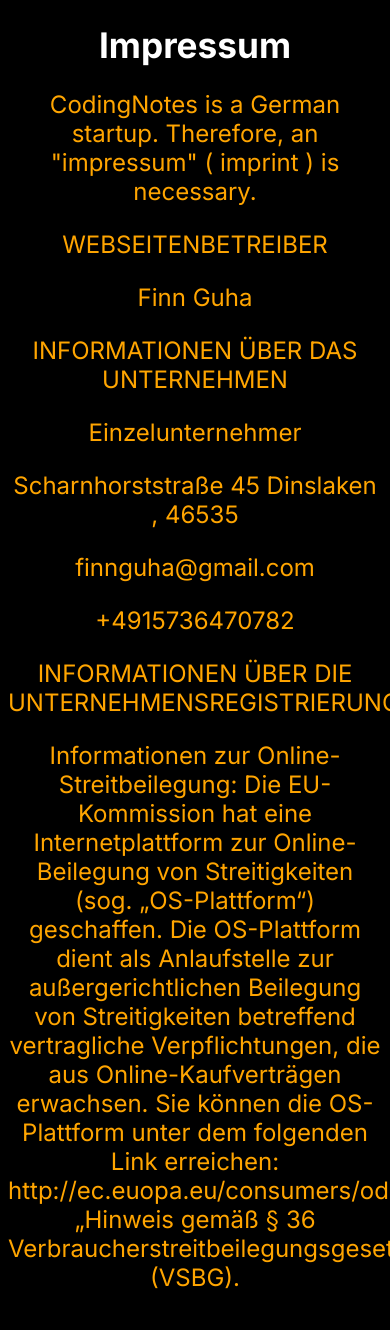
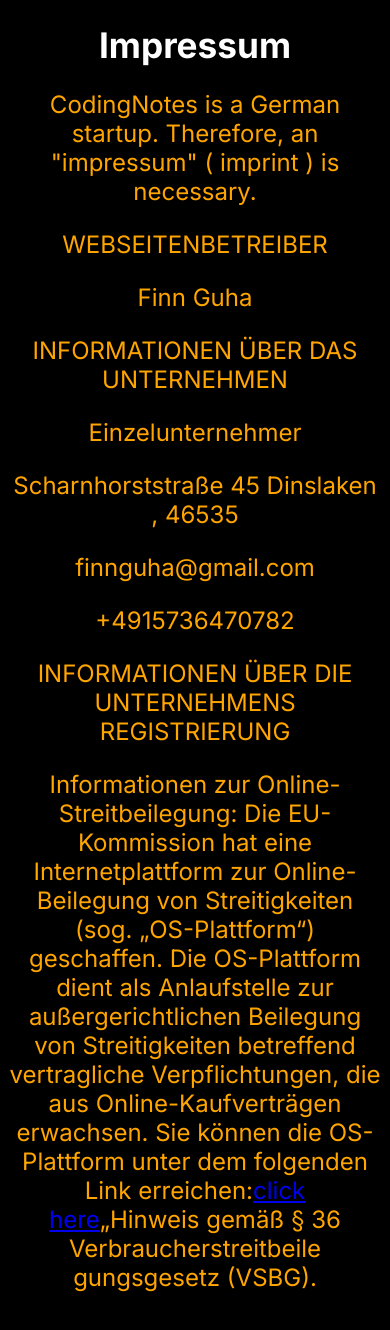
Before and after one commit to sudofinn/finnguha, a Next.js app: page /impressum in a window 390 px wide. Shown: the top 1330 px of the page. Built offline with nearby package versions, Linux system fonts and the light colour scheme.

Commit message:
All legal pages except /contact should be responsive

```diff
--- a/app/impressum/page.module.css
+++ b/app/impressum/page.module.css
@@ -14,6 +14,10 @@
     font-size:1.5rem;
 }
 
+.link {
+    text-decoration: underline;
+}
+
 @media(max-width:600px) {
     .primary {
         margin-left:0px;
--- a/app/impressum/page.tsx
+++ b/app/impressum/page.tsx
@@ -20,10 +20,10 @@
 <p>Scharnhorststraße 45 Dinslaken , 46535</p>
 <p>finnguha@gmail.com</p>
 <p>+4915736470782</p>
-<p>INFORMATIONEN ÜBER DIE UNTERNEHMENSREGISTRIERUNG</p>
+<p>INFORMATIONEN ÜBER DIE UNTERNEHMENS<br/>REGISTRIERUNG</p>
 <p>Informationen zur Online-Streitbeilegung: Die EU-Kommission hat eine Internetplattform zur Online-Beilegung von Streitigkeiten (sog. „OS-Plattform“) geschaffen. Die OS-Plattform dient als Anlaufstelle zur außergerichtlichen Beilegung von Streitigkeiten betreffend vertragliche Verpflichtungen, die aus Online-Kaufverträgen erwachsen. Sie können die OS-Plattform unter dem folgenden Link erreichen:
-  http://ec.euopa.eu/consumers/odr
-  „Hinweis gemäß § 36 Verbraucherstreitbeilegungsgesetz
+<Link href="http://ec.euopa.eu/consumers/odr " className={styles.link}>click here</Link>
+  „Hinweis gemäß § 36 Verbraucherstreitbeile<br/>gungsgesetz
    (VSBG).
 </p>
 
--- a/app/privacy/page.module.css
+++ b/app/privacy/page.module.css
@@ -14,6 +14,10 @@
     font-size:1.5rem;
 }
 
+.link {
+    text-decoration: underline;
+}
+
 @media(max-width:600px) {
     .primary {
         margin-left:0px;
--- a/app/privacy/page.tsx
+++ b/app/privacy/page.tsx
@@ -104,7 +104,7 @@
 
 <h1>9. WHAT ARE YOUR PRIVACY RIGHTS?</h1>
 <p>
-    In Short: You may review, change, or terminate your account at any time. If you are located in the EEA or UK and you believe we are unlawfully processing your personal information, you also have the right to complain to your local data protection supervisory authority. You can find their contact details here: https://ec.europa.eu/justice/data-protection/bodies/authorities/index_en.htm. If you are located in Switzerland, the contact details for the data protection authorities are available here .
+    In Short: You may review, change, or terminate your account at any time. If you are located in the EEA or UK and you believe we are unlawfully processing your personal information, you also have the right to complain to your local data protection supervisory authority. You can find their contact details <Link className={styles.link} href="https://ec.europa.eu/justice/data-protection/bodies/authorities/index_en.htm">here</Link> . If you are located in Switzerland, the contact details for the data protection authorities are available here .
 
 Withdrawing your consent: If we are relying on your consent to process your personal information, which may be express and/or implied consent depending on the applicable law, you have the right to withdraw your consent at any time. You can withdraw your consent at any time by contacting us by using the contact details provided in the section &quot;HOW CAN YOU CONTACT US ABOUT THIS NOTICE?&quot; below. However, please note that this will not affect the lawfulness of the processing before its withdrawal nor, when applicable law allows, will it affect the processing of your personal information conducted in reliance on lawful processing grounds other than consent.
 
```
